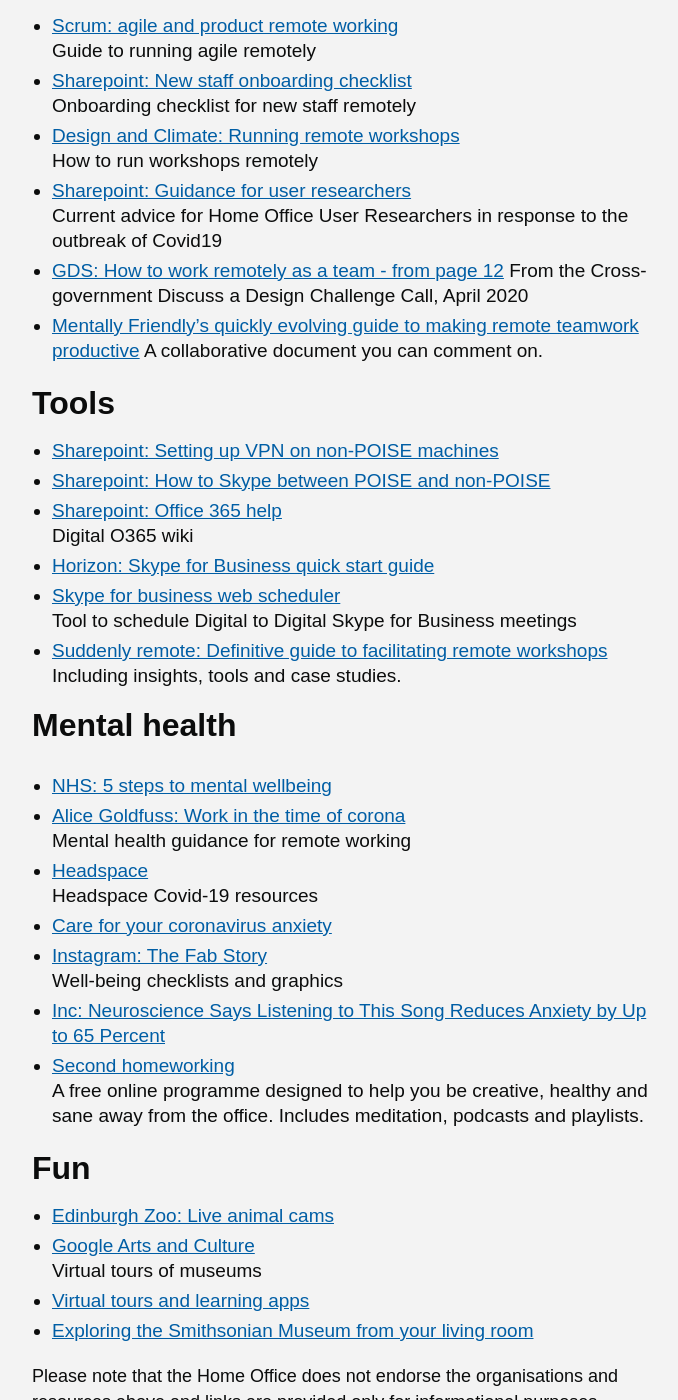
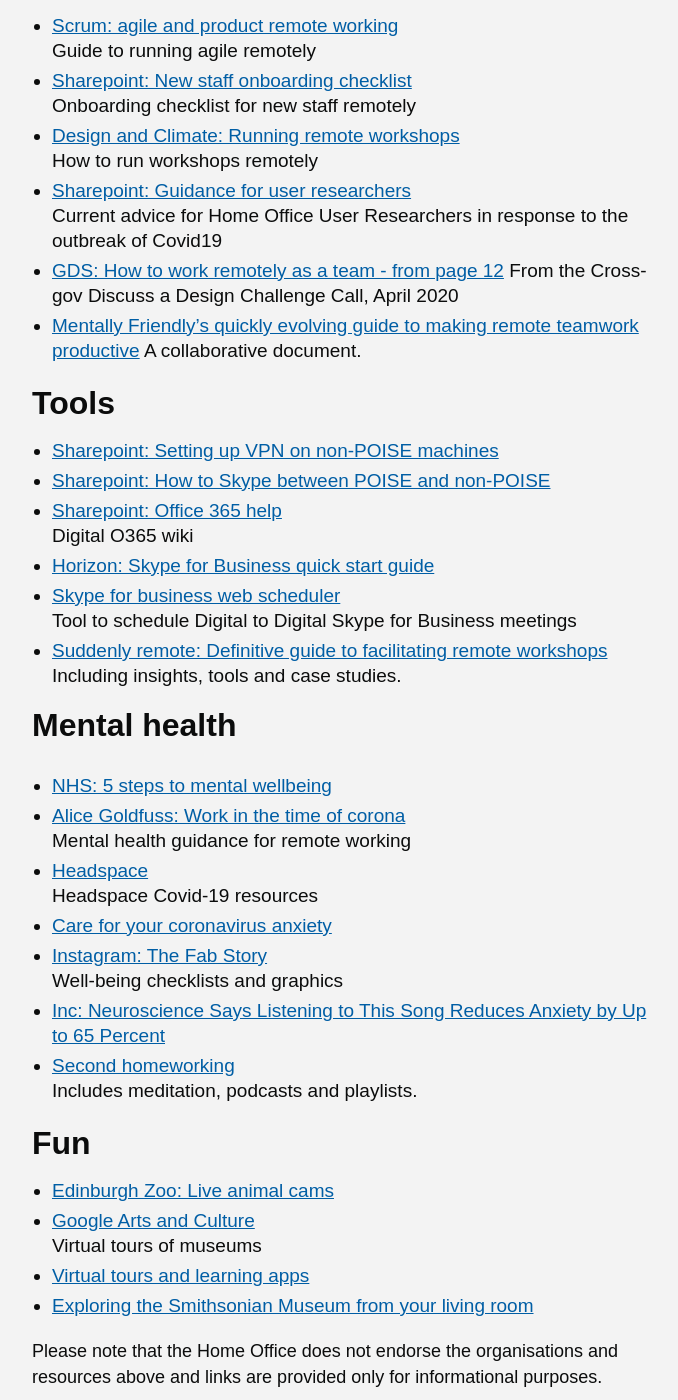
Before and after one commit to UKHomeOffice/playbook, a Jekyll site: the page built from index.md, in a window 1280 px wide and 1400 px high, scrolled down 887 px. Shown: the whole window, without its empty margins (458-1136 px from the left). Built offline with Jekyll 4.4.1, drawn with Linux system fonts in a browser that asks for light colours; nearby versions of some CDN libraries; some web fonts are replaced; the repository's description, which GitHub fills in, is left out.

Commit message:
Correcting formatting

```diff
--- a/index.md
+++ b/index.md
@@ -37,9 +37,9 @@
 - [Sharepoint: Guidance for user researchers](https://homeofficegovuk.sharepoint.com/:w:/r/teams/HomeOfficeDigital/User%20Research%20and%20Design/userresearch/_layouts/15/Doc.aspx?sourcedoc=%7BDA638554-939C-479D-B26A-9A9ECE58DB0A%7D&file=COVID-19%20Guidance%20v2.0%20(17th%20March).docx&action=default&mobileredirect=true&DefaultItemOpen=1)
 Current advice for Home Office User Researchers in response to the outbreak of Covid19
 - [GDS: How to work remotely as a team - from page 12](https://drive.google.com/file/d/1AH1wpwbUBsW0Y811a8OVTc9VO_eGhEt4/view)
-From the Cross-government Discuss a Design Challenge Call, April 2020
+From the Cross-gov Discuss a Design Challenge Call, April 2020
 - [Mentally Friendly’s quickly evolving guide to making remote teamwork productive](https://docs.google.com/presentation/d/1BP80GNg-rUkYUu-ZszwK6U3Dr65qvw70aXispH-EcQ8/edit#slide=id.g72e7cebf42_63_0)
-A collaborative document you can comment on.
+A collaborative document.
 
 ## Tools
 - [Sharepoint: Setting up VPN on non-POISE machines](https://homeofficegovuk.sharepoint.com/:w:/r/teams/HomeOfficeDigital/User%20Research%20and%20Design/userresearch/_layouts/15/Doc.aspx?sourcedoc=%7B9201CFD0-8905-4F33-9782-14E816DAD5E0%7D&file=Accessing%20Confluence%20on%20a%20Mac%20without%20GovWifi.docx&action=default&mobileredirect=true&cid=0b9e055c-42f8-44db-af57-fad1afff3585)
@@ -65,7 +65,7 @@
 Well-being checklists and graphics
 - [Inc: Neuroscience Says Listening to This Song Reduces Anxiety by Up to 65 Percent](https://www.inc.com/melanie-curtin/neuroscience-says-listening-to-this-one-song-reduces-anxiety-by-up-to-65-percent.html)
 - [Second homeworking](https://secondhome.io/second-homeworking/)
-A free online programme designed to help you be creative, healthy and sane away from the office. Includes meditation, podcasts and playlists.
+Includes meditation, podcasts and playlists.
 
 ## Fun
 
```
